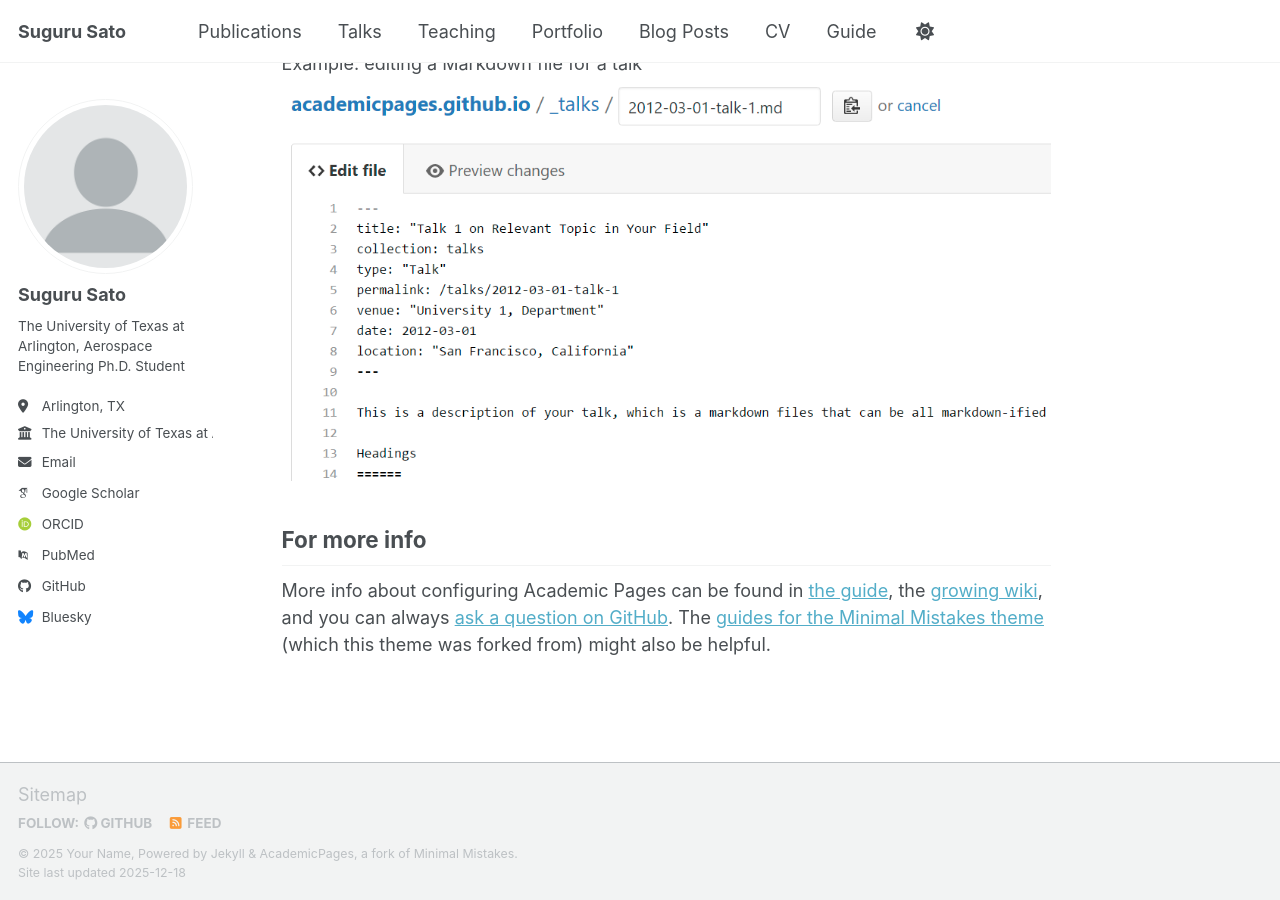
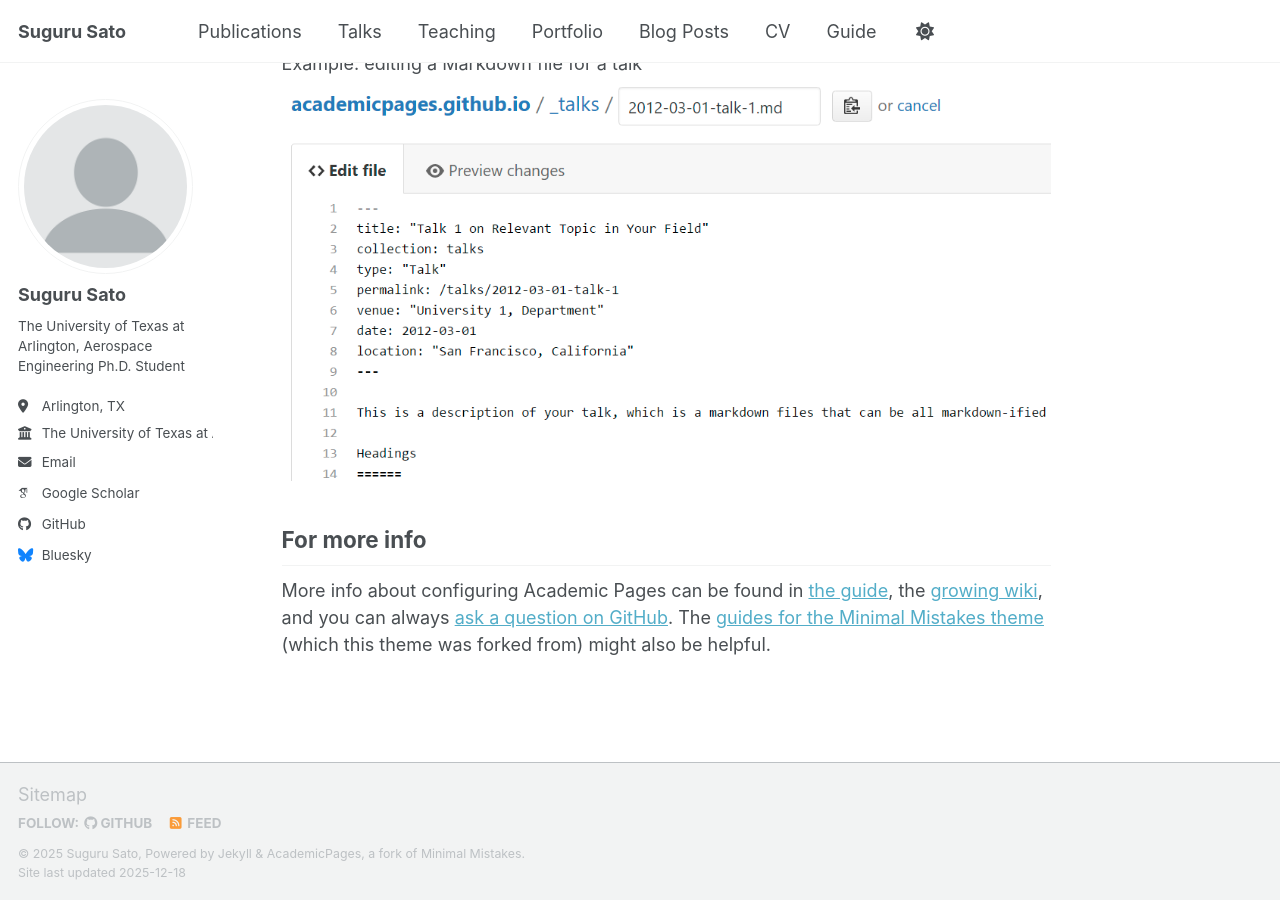
Before and after one commit to GitHub-Suguru/GitHub-Suguru.github.io, a Jekyll site: the page built from _pages/about.md, in a window 1280 px wide and 900 px high, scrolled down 2718 px. Built offline with Jekyll 4.4.1, drawn with Linux system fonts in a browser that asks for light colours; some web fonts are replaced; a script bundle is joined from its source files by our own code; library files that are not in the unit come from our copies.

Commit message:
Update _config.yml

```diff
--- a/_config.yml
+++ b/_config.yml
@@ -11,12 +11,12 @@
 site_theme               : "default" # Currently available options are "default", "air"
 title                    : "Suguru Sato"
 title_separator          : "-"
-name                     : &name "Your Name"
+name                     : &name "Suguru Sato"
 description              : &description "The University of Texas at Arlington | Aerospace Engineering Ph.D. Student"   # Update this with a general description of your site, this is the default if not overridden by a page
-url                      : https://academicpages.github.io # The base hostname & protocol for your site e.g. "https://[your GitHub username].github.io",
+url                      : "https://github-suguru.github.io" # The base hostname & protocol for your site e.g. "https://[your GitHub username].github.io",
                                                            # or if you already have some other page hosted on Github then use "https://[your GitHub username].github.io/[Your Repo Name]"
 baseurl                  : "" # the subpath of your site, e.g. "/blog"
-repository               : "academicpages/academicpages.github.io"
+repository               : "github-suguru/github-suguru.github.io"
 
 # Site Author - The following control what appear as part of the author content on the side bar.
 #               If a field is blank the icon and link will not appear, otherwise it will be shown.
@@ -38,10 +38,10 @@
   googlescholar    : "https://scholar.google.com/citations?user=PS_CX0AAAAAJ"
   inspire-hep      : # URL
   impactstory      : # URL
-  orcid            : "https://orcid.org/yourorcidurl"
+  orcid            : # URL
   semantic         : # URL
   ssrn             : # URL
-  pubmed           : "https://www.ncbi.nlm.nih.gov/pubmed/?term=john+snow"
+  pubmed           : # URL
   researchgate     : # URL
   scopus           : # URL
   zotero           : # URL
@@ -51,7 +51,7 @@
   bitbucket        : # Username - Update with your username on the site
   codepen          : # Username
   dribbble         : # Username
-  github           : "academicpages"
+  github           : "github-suguru"
   kaggle           : # Username
   stackoverflow    : # User number or user number and name (i.e., use "1" or "1/jeff-atwood")
 
```
